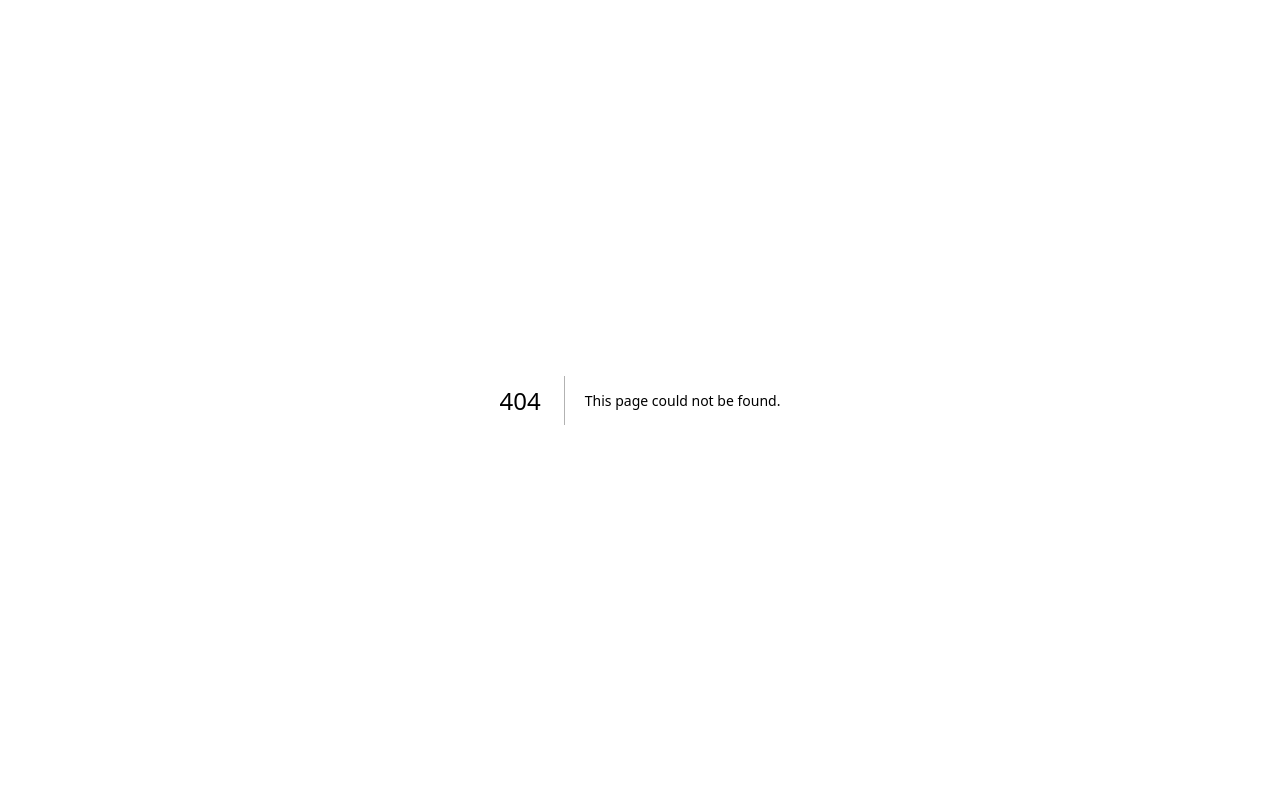
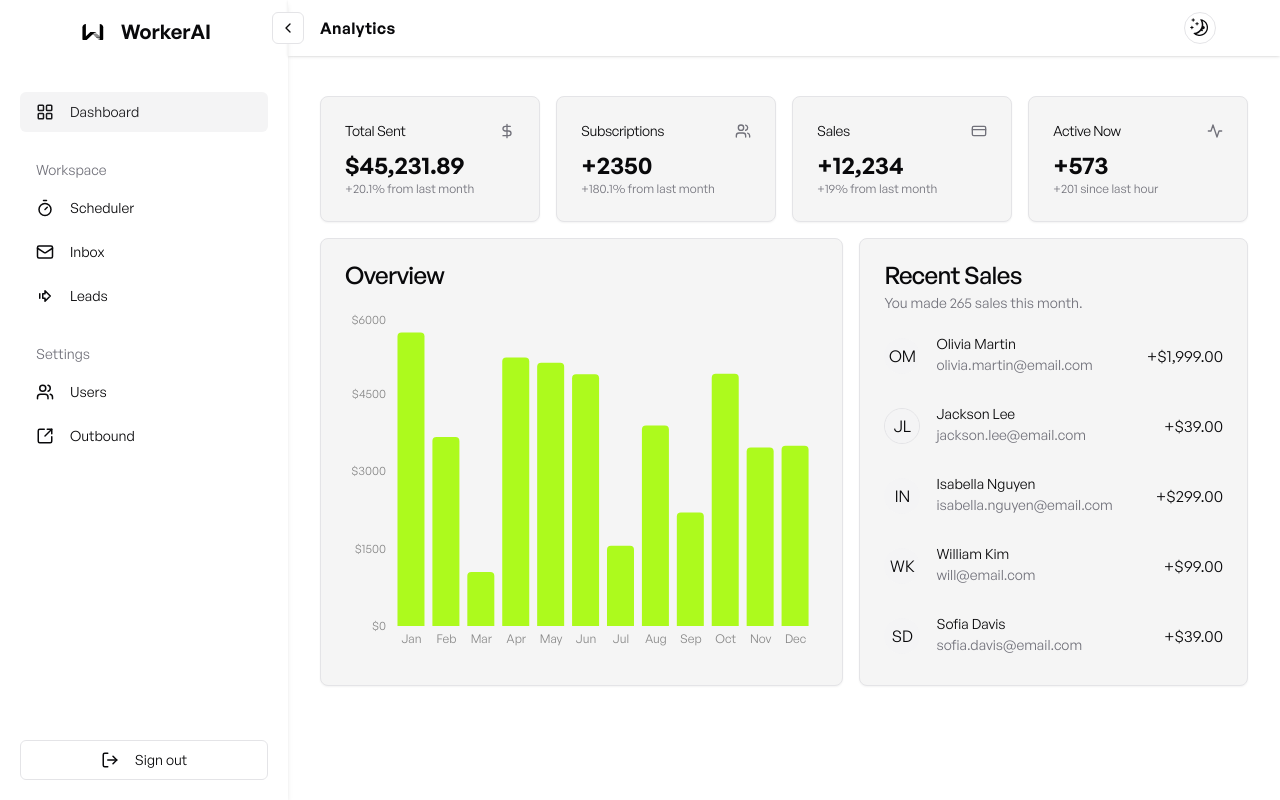
Before and after one commit to AbhirajSinha179/enterprise-workerai, a Next.js app: page /dashboard/analytics in a window 1280 px wide. Before the commit this address had no page. Built offline with nearby package versions, Linux system fonts and the light colour scheme.

Commit message:
temp: sample analytics page

```diff
--- /dev/null
+++ b/app/(main)/dashboard/analytics/loading.tsx
@@ -0,0 +1,5 @@
+import LoadingSign from "@/components/global/loading";
+
+export default function Loading() {
+  return <LoadingSign/>
+}
--- /dev/null
+++ b/app/(main)/dashboard/analytics/page.tsx
@@ -0,0 +1,121 @@
+import { Overview } from "@/components/dashboard/overview"
+import { RecentSales } from "@/components/dashboard/recent-sales"
+import { ContentLayout } from "@/components/layout/content-layout"
+import { Card, CardHeader, CardTitle, CardContent, CardDescription } from "@/components/ui/card"
+
+export default function AnalyticsPage() {
+  return (
+    <ContentLayout title="Analytics">
+      <main className="w-full space-y-4 pt-2">
+        <div className="grid gap-x-4 md:grid-cols-2 lg:grid-cols-4">
+          <Card>
+            <CardHeader className="flex flex-row items-center justify-between space-y-0 pb-2">
+              <CardTitle className="text-sm font-medium">Total Sent</CardTitle>
+              <svg
+                xmlns="http://www.w3.org/2000/svg"
+                viewBox="0 0 24 24"
+                fill="none"
+                stroke="currentColor"
+                strokeLinecap="round"
+                strokeLinejoin="round"
+                strokeWidth="2"
+                className="size-4 text-muted-foreground"
+              >
+                <path d="M12 2v20M17 5H9.5a3.5 3.5 0 0 0 0 7h5a3.5 3.5 0 0 1 0 7H6" />
+              </svg>
+            </CardHeader>
+            <CardContent>
+              <div className="text-2xl font-bold">$45,231.89</div>
+              <p className="text-xs text-muted-foreground">+20.1% from last month</p>
+            </CardContent>
+          </Card>
+          <Card>
+            <CardHeader className="flex flex-row items-center justify-between space-y-0 pb-2">
+              <CardTitle className="text-sm font-medium">Subscriptions</CardTitle>
+              <svg
+                xmlns="http://www.w3.org/2000/svg"
+                viewBox="0 0 24 24"
+                fill="none"
+                stroke="currentColor"
+                strokeLinecap="round"
+                strokeLinejoin="round"
+                strokeWidth="2"
+                className="size-4 text-muted-foreground"
+              >
+                <path d="M16 21v-2a4 4 0 0 0-4-4H6a4 4 0 0 0-4 4v2" />
+                <circle cx="9" cy="7" r="4" />
+                <path d="M22 21v-2a4 4 0 0 0-3-3.87M16 3.13a4 4 0 0 1 0 7.75" />
+              </svg>
+            </CardHeader>
+            <CardContent>
+              <div className="text-2xl font-bold">+2350</div>
+              <p className="text-xs text-muted-foreground">+180.1% from last month</p>
+            </CardContent>
+          </Card>
+          <Card>
+            <CardHeader className="flex flex-row items-center justify-between space-y-0 pb-2">
+              <CardTitle className="text-sm font-medium">Sales</CardTitle>
+              <svg
+                xmlns="http://www.w3.org/2000/svg"
+                viewBox="0 0 24 24"
+                fill="none"
+                stroke="currentColor"
+                strokeLinecap="round"
+                strokeLinejoin="round"
+                strokeWidth="2"
+                className="size-4 text-muted-foreground"
+              >
+                <rect width="20" height="14" x="2" y="5" rx="2" />
+                <path d="M2 10h20" />
+              </svg>
+            </CardHeader>
+            <CardContent>
+              <div className="text-2xl font-bold">+12,234</div>
+              <p className="text-xs text-muted-foreground">+19% from last month</p>
+            </CardContent>
+          </Card>
+          <Card>
+            <CardHeader className="flex flex-row items-center justify-between space-y-0 pb-2">
+              <CardTitle className="text-sm font-medium">Active Now</CardTitle>
+              <svg
+                xmlns="http://www.w3.org/2000/svg"
+                viewBox="0 0 24 24"
+                fill="none"
+                stroke="currentColor"
+                strokeLinecap="round"
+                strokeLinejoin="round"
+                strokeWidth="2"
+                className="size-4 text-muted-foreground"
+              >
+                <path d="M22 12h-4l-3 9L9 3l-3 9H2" />
+              </svg>
+            </CardHeader>
+            <CardContent>
+              <div className="text-2xl font-bold">+573</div>
+              <p className="text-xs text-muted-foreground">+201 since last hour</p>
+            </CardContent>
+          </Card>
+        </div>
+        <div className="grid grid-cols-1 gap-4 md:grid-cols-2 lg:grid-cols-7">
+          <Card className="col-span-4">
+            <CardHeader>
+              <CardTitle>Overview</CardTitle>
+            </CardHeader>
+            <CardContent className="pl-2">
+              <Overview />
+            </CardContent>
+          </Card>
+          <Card className="col-span-4 md:col-span-3">
+            <CardHeader>
+              <CardTitle>Recent Sales</CardTitle>
+              <CardDescription>You made 265 sales this month.</CardDescription>
+            </CardHeader>
+            <CardContent>
+              <RecentSales />
+            </CardContent>
+          </Card>
+        </div>
+      </main>
+    </ContentLayout>
+  )
+}
```
